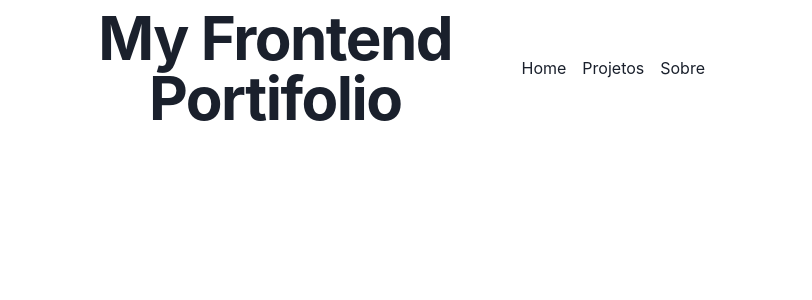
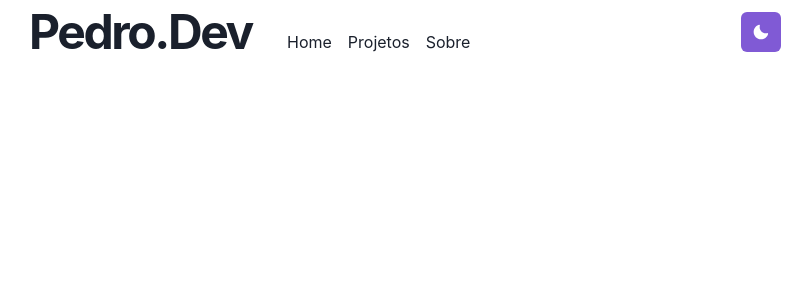
Before and after one commit to PedroVictor022/new-portifolio, a Next.js app: page / in a window 1280 px wide. Shown: the top 300 px of the page, without its empty margins (235-1047 px from the left). Built offline with nearby package versions, Linux system fonts and the light colour scheme.

Commit message:
navbar update

```diff
--- a/src/components/navbar/navbar.js
+++ b/src/components/navbar/navbar.js
@@ -1,17 +1,7 @@
-import { Box, Container, Flex, Heading, Menu, MenuItem, Stack, useColorMode, useColorModeValue } from "@chakra-ui/react";
+import { HamburgerIcon } from "@chakra-ui/icons";
+import { Box, Container, Flex, Heading, IconButton, Menu, MenuButton, MenuItem, MenuList, Stack, useColorMode, useColorModeValue } from "@chakra-ui/react";
 import NextLink from "next/link";
 import ThemeToggleButton from "../utils/toggleBtn";
-
-
-const Link = ({ children, href }) => {
-  return (
-    <NextLink herf={href}>
-      {children}
-    </NextLink>
-  )
-}
-
-
 
 // Nav component
 const Navbar = (props) => {
@@ -24,6 +14,7 @@ const Navbar = (props) => {
       bg={useColorModeValue('#ffffff40', '#20202380')}
       style={{ backdropFilter: 'blur(10px' }}
       zIndex={1}
+      pb={5}
       {...props}
     >
       <Container
@@ -36,37 +27,30 @@ const Navbar = (props) => {
       >
         <Flex
           align="center"
+          justifyContent="center"
+
+          gap={15}
+        >
+          <Flex
+            align="center"
             mr={5}
           >
             {/* As a text */}
             <Heading
               as="h1"
-            size="3xl"
-            letterSpacing={'tight'}
+              size="2xl"
+              letterSpacing={'tighter'}
             >
-            {/* PRINCIPAL TEXT HEADER */}
-            My Frontend Portifolio
+              Pedro.Dev
             </Heading>
-          {/* Menu options */}
+          </Flex>
           <Stack
-            direction={{
-              base: 'column',
-              md: 'row'
-            }}
-            display={{
-              base: 'none',
-              md: 'flex'
-            }}
-            align={{
-              base: 'none',
-              md: 'center'
-            }}
-            width={{
-              base: 'full',
-              md: 'auto'
-            }}
+            direction={{ base: 'column', md: 'row' }}
+            display={{ base: 'none', md: 'flex' }}
+            align={{ base: 'none', md: 'center' }}
+            width={{ base: 'full', md: 'auto' }}
             flexGrow={1}
-            mt={{ base: 4, md: 0 }}
+            mt={{ base: 0, md: 5 }}
             gap="1rem"
           >
             <NextLink href="/" passHref>
@@ -78,19 +62,38 @@ const Navbar = (props) => {
             <NextLink href="/sobre" passHref>
               Sobre
             </NextLink>
-            <Box flex={1} align="right">
+          </Stack>
+        </Flex>
+        <Box flex={1} align="right" mt={{ base: 0, md: 1 }}>
           <ThemeToggleButton />
           <Box
             ml={2}
             display={{ base: "inline-block", md: 'none' }}
           >
             <Menu>
-
+              <MenuButton
+                as={IconButton}
+                icon={<HamburgerIcon />}
+                variant="outline"
+                aria-label="Options"
+              />
+              <MenuList>
+                {/* Rever esse menu */}
+                <NextLink href="/" passHref>
+                  <MenuItem>Home</MenuItem>
+                </NextLink>
+                <NextLink href="/projetos">
+                  <MenuItem>Projetos</MenuItem>
+                </NextLink>
+                <NextLink href="/sobre">
+                  <MenuItem>Sobre</MenuItem>
+                </NextLink>
+              </MenuList>
             </Menu>
           </Box>
         </Box>
-          </Stack>
-        </Flex>
+
+
       </Container>
     </Box>
   )
--- a/src/components/utils/toggleBtn.js
+++ b/src/components/utils/toggleBtn.js
@@ -1,25 +1,23 @@
 import { IconButton, useColorMode, useColorModeValue } from "@chakra-ui/react";
 import { AnimatePresence, motion } from "framer-motion";
-
 import { SunIcon, MoonIcon } from "@chakra-ui/icons";
 
 const ThemeToggleButton = () => {
   const { toggleColorMode } = useColorMode();
   return (
     <AnimatePresence
-      mode="wait" initial={false}
-    >
+      exitBeforeEnter initial={false}>
       <motion.div
-        style={{ display: 'inline-block' }}
-        key={useColorModeValue('light', 'dark')}
-        initial={{y:-40, opacity: 0}}
-        animate={{y: 0, opacity: 1}}
-        exit={{y:20, opacity: 0}}
-        transition={{duration: 0.2}}
+         style={{display: 'inline-block'}}
+            key={useColorModeValue('light', 'dark')}
+            initial={{y: -40, opacity: 0}}
+            animate={{y: 0, opacity: 1}}
+            exit={{y: 20, opacity:0}}
+            transition={{duration: 0.2}}
       >
         <IconButton
           aria-label="Toggle theme"
-          colorScheme={useColorModeValue('dark', 'dark')}
+          colorScheme={useColorModeValue('purple', 'green')}
           icon={useColorModeValue(<MoonIcon />, <SunIcon />)}
           onClick={toggleColorMode}
         />
```
Lines whose indentation alone changed are shown as unchanged.
